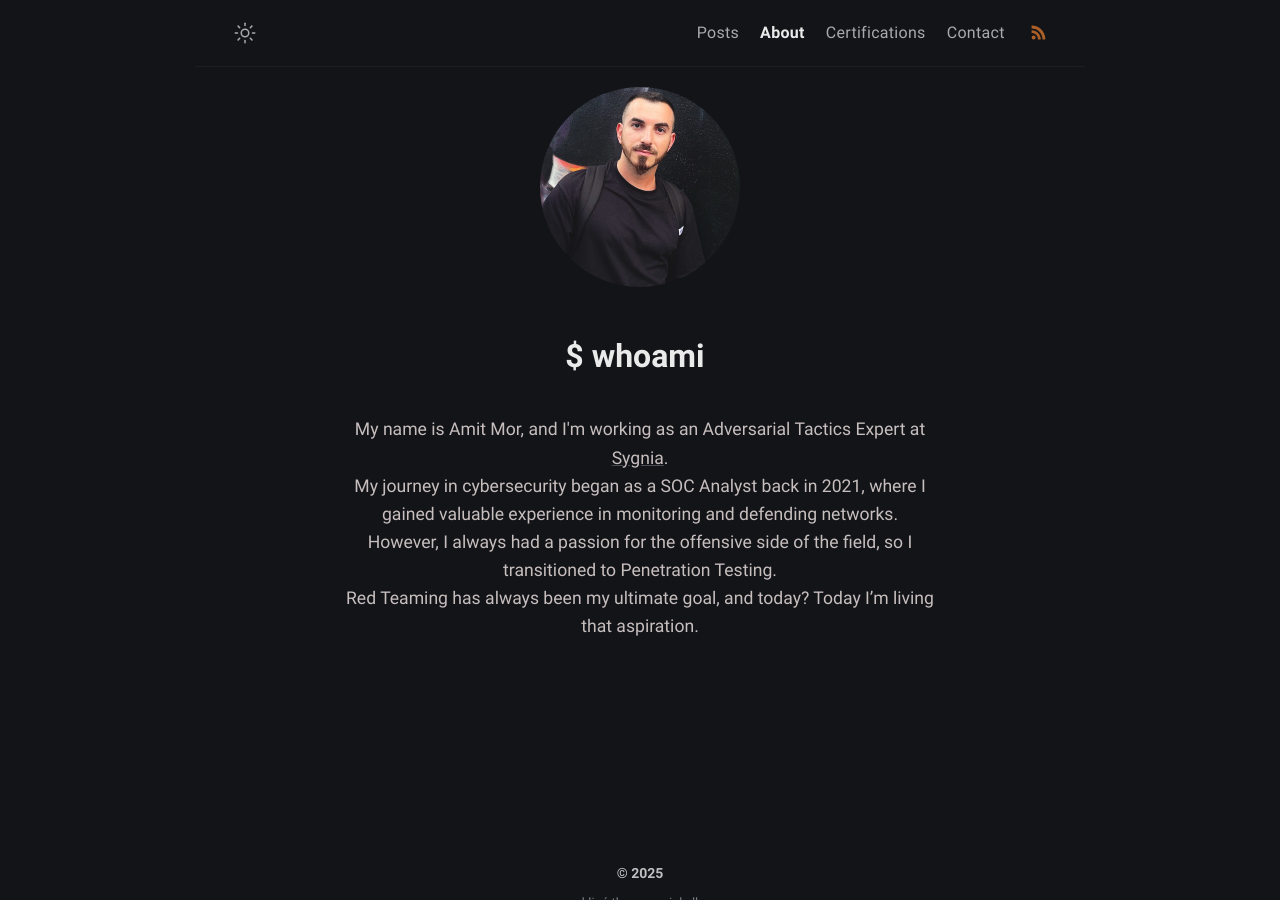
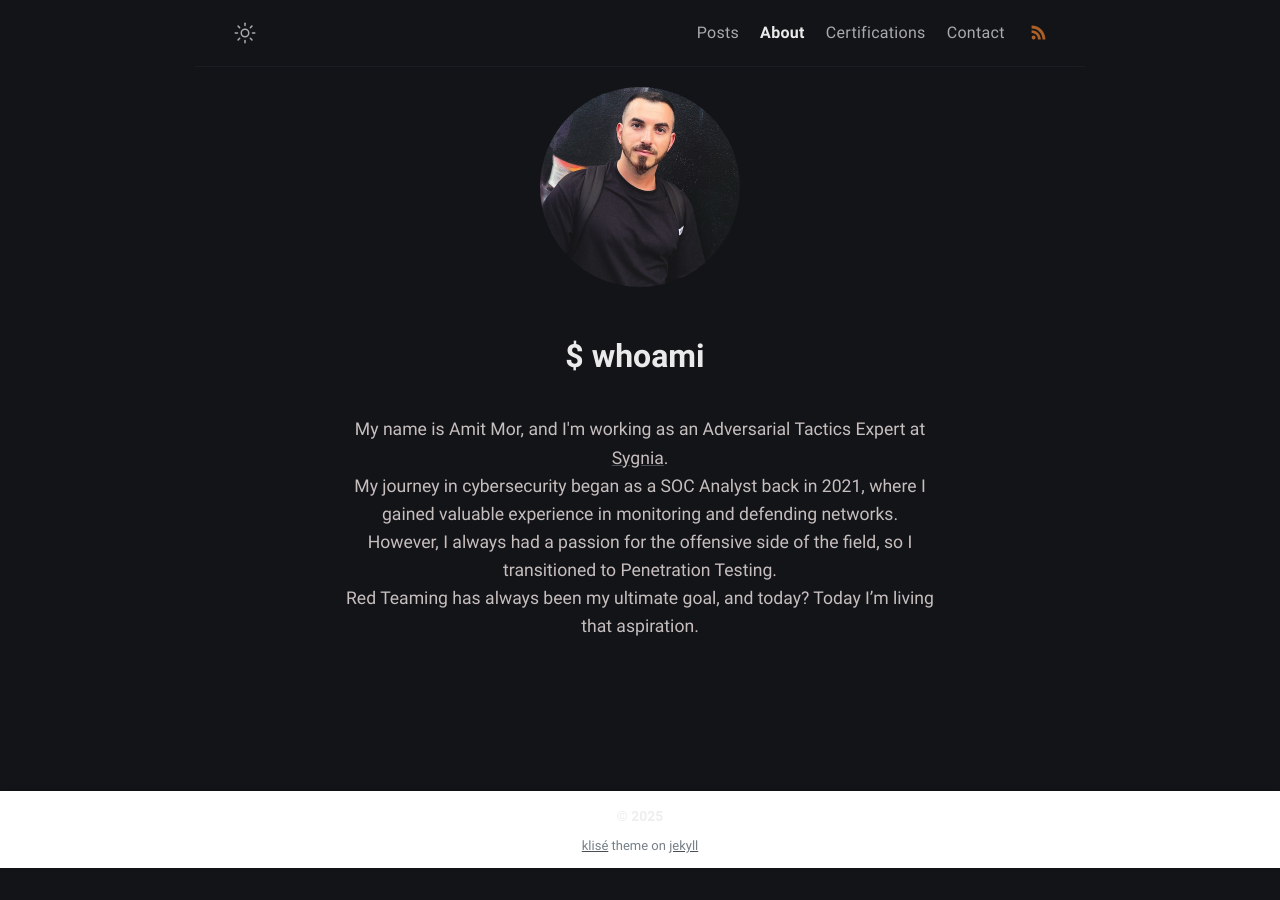
Before and after one commit to Extravenger/extravenger.github.io, a Jekyll site: the page built from about.md, in a window 1280 px wide. Built offline with Jekyll 4.4.1, drawn with Linux system fonts in a browser that asks for light colours.

Commit message:
Update about.html

```diff
--- a/_layouts/about.html
+++ b/_layouts/about.html
@@ -84,7 +84,7 @@
       flex-direction: column;
       align-items: center;
       justify-content: center;
-      min-height: 100vh; /* Ensures wrapper takes full viewport height */
+      min-height: 100vh;
       text-align: center;
       padding: 20px;
       box-sizing: border-box;
@@ -92,11 +92,20 @@
     }
 
     main {
-      flex-grow: 1; /* Main content grows to fill space */
+      flex-grow: 1;
     }
 
+    /* Fixed Footer */
     footer {
-      flex-shrink: 0; /* Footer stays at the bottom */
+      position: fixed;
+      bottom: 0;
+      left: 0;
+      width: 100%;
+      text-align: center;
+      background-color: #fff;
+      padding: 10px 0;
+      box-shadow: 0 -2px 5px rgba(0, 0, 0, 0.1);
+      z-index: 10;
     }
 
     .centered-content {
@@ -106,6 +115,7 @@
       justify-content: center;
       flex-grow: 1;
       overflow: hidden;
+      padding-bottom: 50px; /* Prevents text from hiding behind footer */
     }
 
     .text-container {
```
